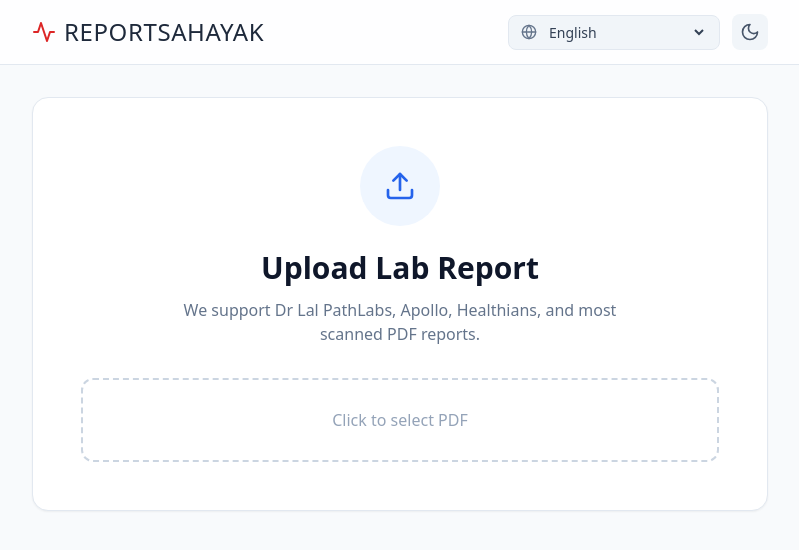
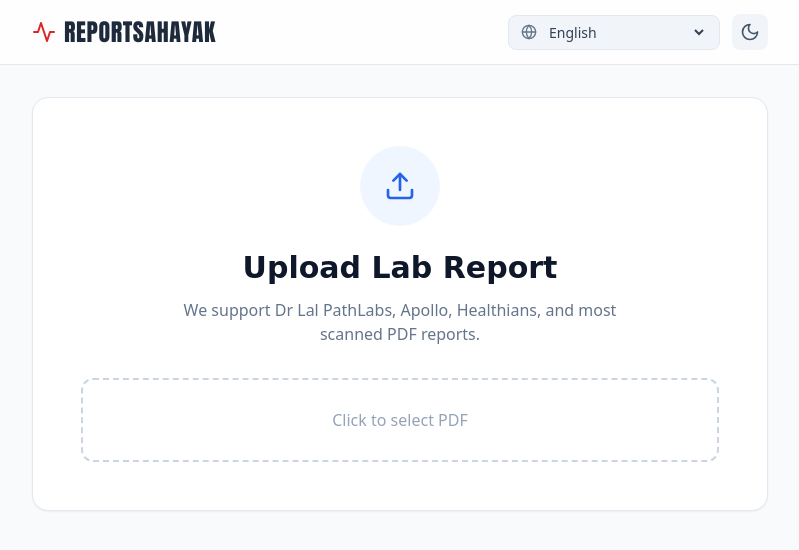
Before and after one commit to dhruwalkushwaha/ReportSahayak-frontend, a Next.js app: page / in a window 1280 px wide. Shown: the top 550 px of the page, without its empty margins (240-1039 px from the left). Built offline with nearby package versions, Linux system fonts and the light colour scheme.

Commit message:
Remove build-time Google font fetch

```diff
--- a/src/app/layout.tsx
+++ b/src/app/layout.tsx
@@ -3,19 +3,6 @@
 import type { Metadata } from "next";
 import { Providers } from "./providers";
 import "./globals.css";
-import { Bangers, Comic_Neue } from "next/font/google";
-
-// --- Load Fonts Globally Here ---
-const bangers = Bangers({
-  subsets: ["latin"],
-  weight: "400",
-  variable: "--font-bangers",
-});
-const comicNeue = Comic_Neue({
-  subsets: ["latin"],
-  weight: ["400", "700"],
-  variable: "--font-comic-neue",
-});
 
 export const metadata: Metadata = {
   title: "ReportSahayak",
@@ -29,8 +16,7 @@
 }) {
   return (
     <html lang="en" suppressHydrationWarning>
-      {/* Apply the font variables to the entire application */}
-      <body className={`${bangers.variable} ${comicNeue.variable}`}>
+      <body>
         <Providers>{children}</Providers>
       </body>
     </html>
--- a/tailwind.config.js
+++ b/tailwind.config.js
@@ -7,7 +7,12 @@
     "./src/app/**/*.{js,ts,jsx,tsx,mdx}",
   ],
   theme: {
-    extend: {},
+    extend: {
+      fontFamily: {
+        bangers: ['"Impact"', '"Arial Black"', "system-ui", "sans-serif"],
+        comic: ['"Comic Sans MS"', '"Segoe Print"', "system-ui", "sans-serif"],
+      },
+    },
   },
   plugins: [],
 };
```
